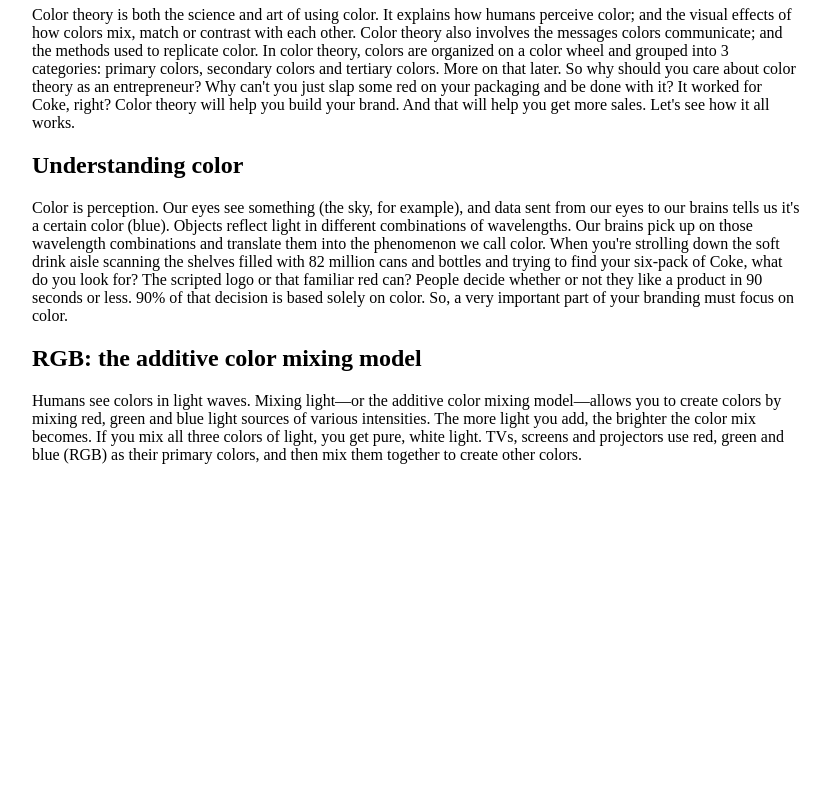
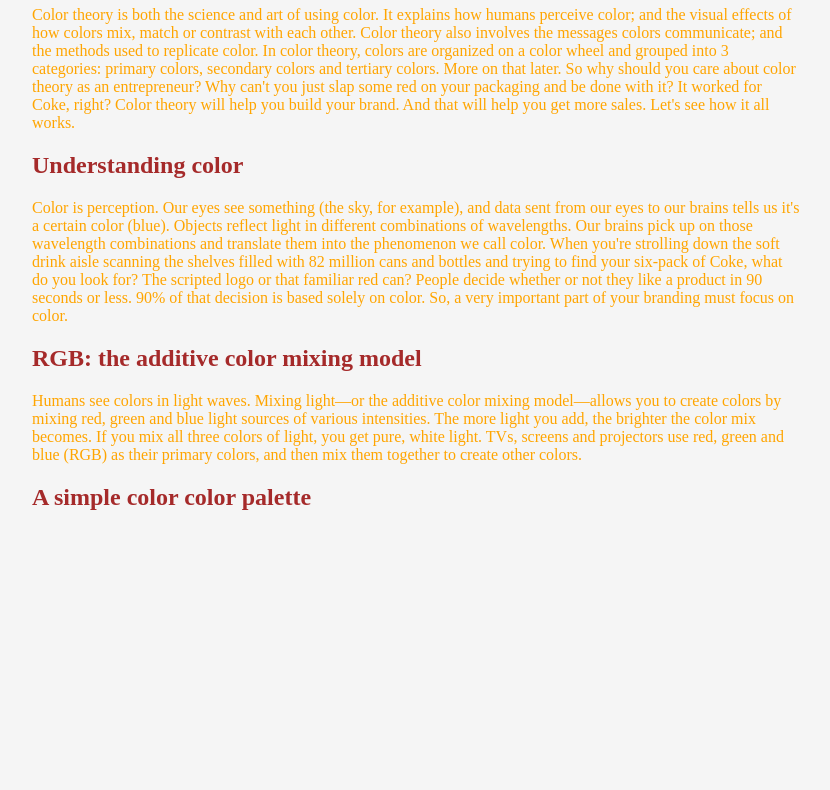
Before and after one commit to QCzok/setting-colors-on-text, a plain HTML site: page index.html in a window 1280 px wide. Shown: the part 180-970 px from the top of the page, without its empty margins (224-1054 px from the left). Before the commit the page ends 800 px from the top, so only its background shows below. Drawn offline with Linux system fonts and the light colour scheme.

Commit message:
adding more instructions

```diff
--- a/index.html
+++ b/index.html
@@ -10,7 +10,7 @@
 
 <body>
     <h1>The fundamentals of understanding color theory</h1>
-    <p id="lorem1">
+    <p>
         Color theory is both the science and art of using color. It explains how humans perceive color; and the visual
         effects of how colors mix, match or contrast with each other. Color theory also involves the messages colors
         communicate; and the methods used to replicate color.
@@ -21,7 +21,7 @@
         Color theory will help you build your brand. And that will help you get more sales. Let's see how it all works.
     </p>
     <h2>Understanding color</h2>
-    <p id="lorem2">
+    <p>
         Color is perception. Our eyes see something (the sky, for example), and data sent from our eyes to our brains
         tells us it's a certain color (blue). Objects reflect light in different combinations of wavelengths. Our brains
         pick up on those wavelength combinations and translate them into the phenomenon we call color.
@@ -31,13 +31,17 @@
         color. So, a very important part of your branding must focus on color.
     </p>
     <h2>RGB: the additive color mixing model</h2>
-    <p id="lorem3">
+    <p>
         Humans see colors in light waves. Mixing light—or the additive color mixing model—allows you to create colors by
         mixing red, green and blue light sources of various intensities. The more light you add, the brighter the color
         mix becomes. If you mix all three colors of light, you get pure, white light.
         TVs, screens and projectors use red, green and blue (RGB) as their primary colors, and then mix them together to
         create other colors.
     </p>
+    <h2>A simple color color palette</h2>
+    <div id="div1"></div>
+    <div id="div2"></div>
+    <div id="div3"></div>
 </body>
 
 </html>
--- a/style.css
+++ b/style.css
@@ -1,27 +1,36 @@
-body{
+body {
     margin: 10% 20% 10% 20%;
+    background-color: whitesmoke;
 }
-h1 {
-    color: ;
+
+div {
+    display: inline-block;
+    width: 32%;
+    height: 200px;
+}
+
+h1,
+h2 {
+    color: brown;
     /* Setze unter color eine Farbe ein */
 }
 
-h2 {
-    color: ;
+p {
+    color: orange;
     /* Setze unter color eine Farbe ein */
 }
 
-#lorem1 {
-    color: ;
+#div1 {
+    background-color: ;
     /* Setze unter color eine Farbe ein */
 }
 
-#lorem2 {
-    color: ;
+#div2 {
+    background-color: ;
     /* Setze unter color eine Farbe ein */
 }
 
-#lorem3 {
-    color: ;
+#div3 {
+    background-color: ;
     /* Setze unter color eine Farbe ein */
 }
```
